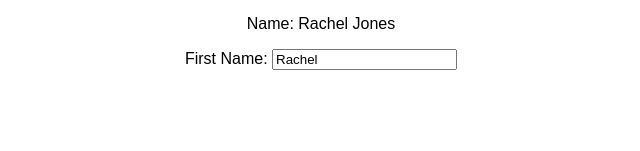
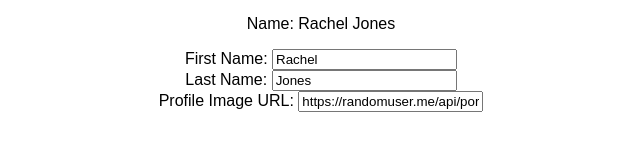
Before and after one commit to CarlCamit/ReactPracTwo, a React (Create React App) app: page / in a window 1280 px wide. Shown: the part 385-536 px from the top of the page, without its empty margins (319-959 px from the left). Built offline with nearby package versions, Linux system fonts and the light colour scheme.

Commit message:
added editable last name and profile image url

```diff
--- a/src/App.js
+++ b/src/App.js
@@ -25,6 +25,32 @@ class App extends Component {
      })
   }
 
+  handleChangeLastName = (event) => {
+     // Get the <input> (DOM element)
+     const input = event.target
+     // Get the current input text from the field
+     const newLastName = input.value
+     this.setState((prevState) => {
+       const user = prevState.user
+       user.lastName = newLastName
+       return {
+         // this.state.user will be updated
+         user: user
+       }
+     })
+  }
+
+  handleChangeProfileImageURL = (event) => {
+    const newProfileImageURL = event.target.value
+    this.setState((prevState) => {
+      const user = prevState.user
+      user.profileImageURL = newProfileImageURL
+      return {
+        user: user
+      }
+    })
+  }
+
   render() {
     const user = this.state.user
 
@@ -42,6 +68,26 @@ class App extends Component {
               this.handleChangeFirstName
             }
           />
+        </label><br />
+
+        <label>
+          Last Name: { ' ' }
+          <input
+            value={ user.lastName }
+            onChange={
+              this.handleChangeLastName
+            }
+          />
+        </label><br />
+
+        <label>
+          Profile Image URL: { ' ' }
+          <input
+            value={ user.profileImageURL }
+            onChange={
+              this.handleChangeProfileImageURL
+            }
+          />
         </label>
       </div>
     );
```
